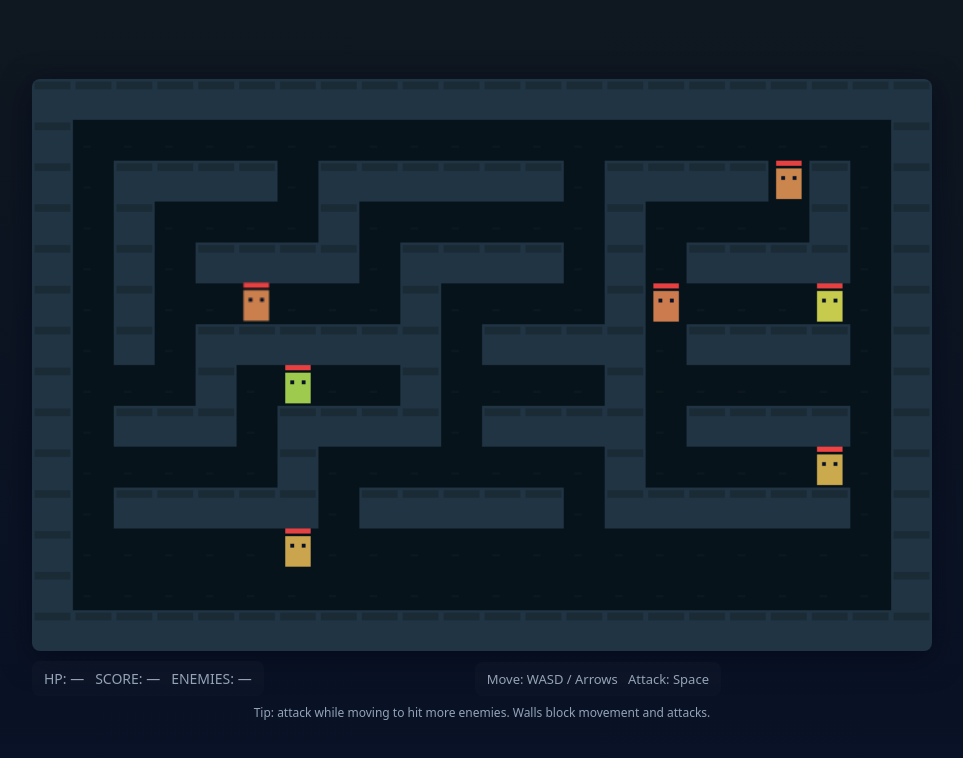
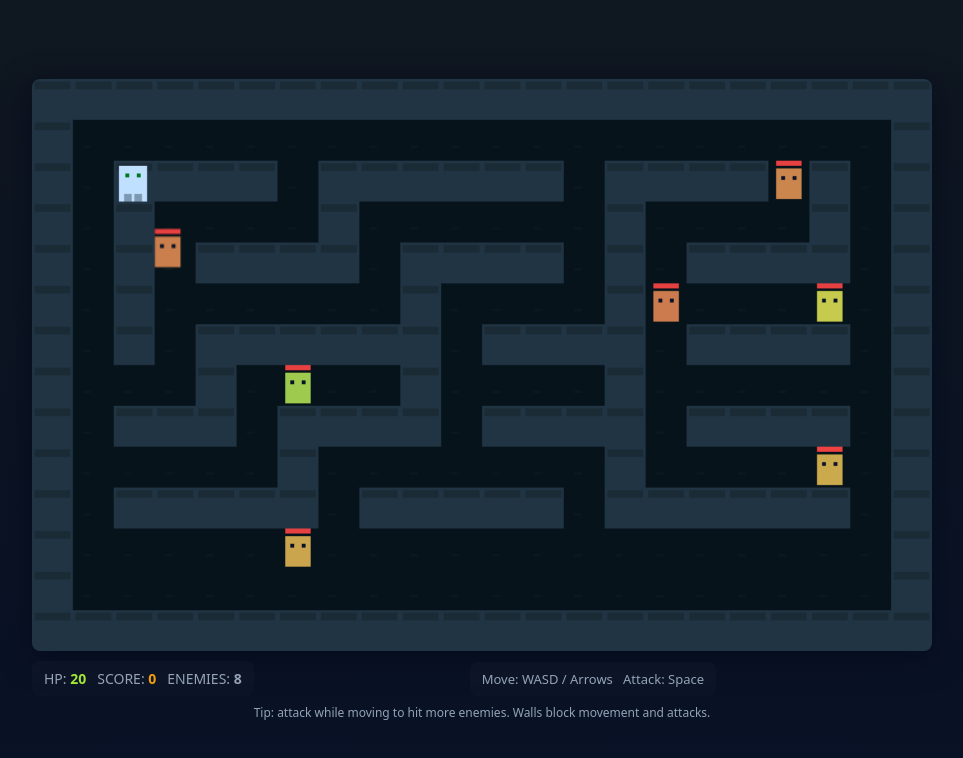
Before and after one commit to DragonRabbit300/Fun-game, a plain HTML site: page index.html in a window 1280 px wide. Both pictures are taken after a click on the button "Start Game". Shown: the whole page, without its empty margins (158-1121 px from the left). Drawn offline with Linux system fonts and the light colour scheme.

Commit message:
Update index.html

```diff
--- a/index.html
+++ b/index.html
@@ -58,34 +58,31 @@
 
 <script>
 /* ---------------------------
-   Mini Dungeon Crawler
-   Single-file. No external assets.
-   Controls: WASD or arrow keys to move, Space to attack.
-   --------------------------- */
+   Mini Dungeon Crawler (fixed movement)
+   Controls: WASD / Arrows to move, Space to attack.
+--------------------------- */
 
 const canvas = document.getElementById('c');
 const ctx = canvas.getContext('2d');
 
-const SCALE = 2; // drawing scale multiplier for crisp look
-const TILE = 32; // tile pixel size
+const TILE = 32;
 const MAP_COLS = 22;
 const MAP_ROWS = 14;
-
-// resize to logical pixel size (keeps canvas CSS width responsive)
 canvas.width = TILE * MAP_COLS;
 canvas.height = TILE * MAP_ROWS;
 
-// DOM elements
 const hud = document.getElementById('hud');
 const startBtn = document.getElementById('startBtn');
 const restartBtn = document.getElementById('restartBtn');
 
 let keys = {};
-window.addEventListener('keydown', e => { keys[e.key.toLowerCase()] = true; if (e.key === " "){ e.preventDefault(); }});
+window.addEventListener('keydown', e => {
+  keys[e.key.toLowerCase()] = true;
+  if (e.key === " ") e.preventDefault();
+});
 window.addEventListener('keyup', e => { keys[e.key.toLowerCase()] = false; });
 
-/* ---------- Map: 0-floor,1-wall ---------- */
-/* simple dungeon layout — modify rows to change map */
+/* ---------- Map Layout ---------- */
 const rawMap = [
   "1111111111111111111111",
   "1000000000000000000001",
@@ -102,399 +99,299 @@ const rawMap = [
   "1000000000000000000001",
   "1111111111111111111111",
 ];
+const MAP = rawMap.map(r => r.split('').map(Number));
 
-/* Convert to 2D int array */
-const MAP = rawMap.map(row => row.split('').map(ch => parseInt(ch)));
-
-function isWallTile(col,row){
-  if (row<0||col<0||row>=MAP_ROWS||col>=MAP_COLS) return true;
-  return MAP[row][col] === 1;
+function isWallTile(c,r){
+  if (r<0||c<0||r>=MAP_ROWS||c>=MAP_COLS) return true;
+  return MAP[r][c] === 1;
 }
-
-/* Helper: clamp movement to avoid walls */
 function collideWithMap(x,y,w,h){
-  // check four corners
   const left = Math.floor(x / TILE);
   const right = Math.floor((x + w - 1) / TILE);
   const top = Math.floor(y / TILE);
   const bottom = Math.floor((y + h - 1) / TILE);
-  return isWallTile(left,top) || isWallTile(right,top) || isWallTile(left,bottom) || isWallTile(right,bottom);
+  return isWallTile(left,top)||isWallTile(right,top)||isWallTile(left,bottom)||isWallTile(right,bottom);
 }
 
 /* ---------- Entities ---------- */
-class Entity {
+class Entity{
   constructor(x,y,w,h){
-    this.x = x; this.y = y; this.w = w; this.h = h;
-    this.vx = 0; this.vy = 0;
-    this.hp = 10;
-    this.maxHp = 10;
-    this.dead = false;
+    this.x=x;this.y=y;this.w=w;this.h=h;
+    this.vx=0;this.vy=0;
+    this.hp=10;this.maxHp=10;this.dead=false;
   }
-  center(){ return {x: this.x + this.w/2, y: this.y + this.h/2}; }
-  intersects(other){
-    return !(this.x + this.w <= other.x || this.x >= other.x + other.w ||
-             this.y + this.h <= other.y || this.y >= other.y + other.h);
+  center(){return {x:this.x+this.w/2,y:this.y+this.h/2};}
+  intersects(o){
+    return !(this.x+this.w<=o.x||this.x>=o.x+o.w||this.y+this.h<=o.y||this.y>=o.y+o.h);
   }
 }
 
-/* Player */
-const player = new Entity(TILE*2 + 4, TILE*2 + 4, 22, 28);
-// pixels per second
-player.speed = 120;
-player.facing = 'down'; // up/down/left/right
-player.score = 0;
-player.attackCooldown = 0;
-player.attackDuration = 0;
-player.attackRange = 28;
-player.attackDamage = 6;
+const player=new Entity(TILE*2+4,TILE*2+4,22,28);
+player.speed=120; // pixels/sec
+player.facing='down';
+player.score=0;
+player.attackCooldown=0;
+player.attackDuration=0;
+player.attackRange=28;
+player.attackDamage=6;
 
-/* Enemy simple class */
-class Enemy extends Entity {
+class Enemy extends Entity{
   constructor(x,y){
     super(x,y,20,24);
-   // enemy speed in pixels per second (slower than player)
-    this.speed = 40 + Math.random()*20;
-    this.maxHp = 8 + Math.floor(Math.random()*6);
-    this.hp = this.maxHp;
-    this.colorHue = 20 + Math.random()*80;
-    this.spawnTick = 0;
-    this.damage = 2;
+    this.speed=40+Math.random()*20;
+    this.maxHp=8+Math.floor(Math.random()*6);
+    this.hp=this.maxHp;
+    this.colorHue=20+Math.random()*80;
+    this.damage=2;
   }
   updateAI(){
-    // simple chase if near
-    const p = player.center();
-    const e = this.center();
-    const dx = p.x - e.x, dy = p.y - e.y;
-    const dist = Math.hypot(dx,dy);
-    if (dist < 200){
-      // move towards player
-      this.vx = (dx / dist) * this.speed;
-      this.vy = (dy / dist) * this.speed;
-    } else {
-      // idle wander
-      this.vx *= 0.95;
-      this.vy *= 0.95;
+    const p=player.center(), e=this.center();
+    const dx=p.x-e.x, dy=p.y-e.y;
+    const dist=Math.hypot(dx,dy);
+    if(dist<200){
+      this.vx=(dx/dist)*this.speed;
+      this.vy=(dy/dist)*this.speed;
+    }else{
+      this.vx*=0.95; this.vy*=0.95;
     }
   }
 }
 
-let enemies = [];
+let enemies=[];
 
-/* Spawn some enemies at map floor positions */
 function spawnEnemies(count=6){
-  enemies = [];
-  let tries = 0;
-  while (enemies.length < count && tries < 500){
+  enemies=[];
+  let tries=0;
+  while(enemies.length<count&&tries<500){
     tries++;
-    const col = 2 + Math.floor(Math.random()*(MAP_COLS-4));
-    const row = 2 + Math.floor(Math.random()*(MAP_ROWS-4));
-    if (!isWallTile(col,row)){
-      const px = col*TILE + 6;
-      const py = row*TILE + 6;
-      // make sure not spawning too close to player
-      const dx = px - player.x, dy = py - player.y;
-      if (Math.hypot(dx,dy) < 120) continue;
+    const col=2+Math.floor(Math.random()*(MAP_COLS-4));
+    const row=2+Math.floor(Math.random()*(MAP_ROWS-4));
+    if(!isWallTile(col,row)){
+      const px=col*TILE+6;
+      const py=row*TILE+6;
+      const dx=px-player.x, dy=py-player.y;
+      if(Math.hypot(dx,dy)<120) continue;
       enemies.push(new Enemy(px,py));
     }
   }
 }
 
 /* ---------- Game state ---------- */
-let running = false;
-let lastTime = 0;
-let accumulator = 0;
-const TICK = 1000 / 60; // 60hz
+let running=false;
+let lastTime=0, lastDt=0;
 
 function startGame(){
-  // initialize player and enemies
-  player.x = TILE*2 + 4; player.y = TILE*2 + 4;
-  player.hp = 20; player.maxHp = 20; player.score = 0;
-  player.attackCooldown = 0; player.attackDuration = 0;
+  player.x=TILE*2+4;player.y=TILE*2+4;
+  player.hp=20;player.maxHp=20;player.score=0;
+  player.attackCooldown=0;player.attackDuration=0;
   spawnEnemies(8);
-  running = true;
-  startBtn.style.display = 'none';
-  restartBtn.style.display = 'none';
-  lastTime = performance.now();
+  running=true;
+  startBtn.style.display='none';
+  restartBtn.style.display='none';
+  lastTime=performance.now();
   requestAnimationFrame(loop);
 }
-
 function endGame(){
-  running = false;
-  restartBtn.style.display = 'inline-block';
-  startBtn.style.display = 'none';
+  running=false;
+  restartBtn.style.display='inline-block';
 }
 
-/* ---------- Input & Movement ---------- */
+/* ---------- Input ---------- */
 function handleInput(dt){
-  let mx = 0, my = 0;
-  if (keys['arrowleft'] || keys['a']) mx -= 1;
-  if (keys['arrowright'] || keys['d']) mx += 1;
-  if (keys['arrowup'] || keys['w']) my -= 1;
-  if (keys['arrowdown'] || keys['s']) my += 1;
+  let mx=0,my=0;
+  if(keys['arrowleft']||keys['a'])mx-=1;
+  if(keys['arrowright']||keys['d'])mx+=1;
+  if(keys['arrowup']||keys['w'])my-=1;
+  if(keys['arrowdown']||keys['s'])my+=1;
+  if(mx!==0&&my!==0){const f=Math.sqrt(2)/2;mx*=f;my*=f;}
 
-  // normalize diagonal
-  if (mx !== 0 && my !== 0){ const f = Math.sqrt(2)/2; mx *= f; my *= f; }
+  const speed=player.speed;
+  player.vx=mx*speed;
+  player.vy=my*speed;
 
-  // apply movement
-  const speed = player.speed;
-  player.vx = mx * speed;
-  player.vy = my * speed;
-
-  // facing
-  if (Math.abs(mx) > Math.abs(my)){
-    player.facing = mx > 0 ? 'right' : 'left';
-  } else if (Math.abs(my) > 0){
-    player.facing = my > 0 ? 'down' : 'up';
+  if(Math.abs(mx)>Math.abs(my)){
+    player.facing=mx>0?'right':'left';
+  }else if(Math.abs(my)>0){
+    player.facing=my>0?'down':'up';
   }
 
-  // Attack (space)
-  if ((keys[' '] || keys['space']) && player.attackCooldown <= 0 && player.attackDuration<=0){
-    player.attackDuration = 160; // ms
-    player.attackCooldown = 400; // ms until next attack
+  if((keys[' ']||keys['space'])&&player.attackCooldown<=0&&player.attackDuration<=0){
+    player.attackDuration=160;
+    player.attackCooldown=400;
   }
 }
 
-/* Move entity with collision resolution */
-function moveEntity(e, dt){
-  const nextX = e.x + e.vx * dt;
-  if (!collideWithMap(nextX, e.y, e.w, e.h)) {
-    e.x = nextX;
-  } else {
-    // slide on X only if possible
-    // noop if blocked
-  }
-  const nextY = e.y + e.vy * dt;
-  if (!collideWithMap(e.x, nextY, e.w, e.h)) {
-    e.y = nextY;
-  }
+function moveEntity(e,dt){
+  const nextX=e.x+e.vx*dt;
+  if(!collideWithMap(nextX,e.y,e.w,e.h))e.x=nextX;
+  const nextY=e.y+e.vy*dt;
+  if(!collideWithMap(e.x,nextY,e.w,e.h))e.y=nextY;
 }
 
 /* ---------- Combat ---------- */
 function doAttackHit(){
-  // create attack hitbox in front of player depending on facing
-  const pcenter = player.center();
-  let hx = pcenter.x, hy = pcenter.y, hw = 14, hh = 14;
-  const r = player.attackRange;
-  if (player.facing === 'up') hy -= r;
-  if (player.facing === 'down') hy += r;
-  if (player.facing === 'left') hx -= r;
-  if (player.facing === 'right') hx += r;
-  // simple rectangle hit test vs enemies
-  enemies.forEach(en => {
-    if (en.dead) return;
-    const box = {x: hx - hw/2, y: hy - hh/2, w: hw, h: hh};
-    if (!(box.x + box.w <= en.x || box.x >= en.x + en.w || box.y + box.h <= en.y || box.y >= en.y + en.h)){
-      en.hp -= player.attackDamage;
-      if (en.hp <= 0){ en.dead = true; player.score += 10; }
+  const p=player.center();
+  let hx=p.x,hy=p.y,hw=14,hh=14,r=player.attackRange;
+  if(player.facing==='up')hy-=r;
+  if(player.facing==='down')hy+=r;
+  if(player.facing==='left')hx-=r;
+  if(player.facing==='right')hx+=r;
+  const box={x:hx-hw/2,y:hy-hh/2,w:hw,h:hh};
+  enemies.forEach(en=>{
+    if(en.dead)return;
+    if(!(box.x+box.w<=en.x||box.x>=en.x+en.w||box.y+box.h<=en.y||box.y>=en.y+en.h)){
+      en.hp-=player.attackDamage;
+      if(en.hp<=0){en.dead=true;player.score+=10;}
     }
   });
 }
 
 /* ---------- Update ---------- */
 function update(dt){
-  if (!running) return;
+  handleInput(dt);
+  moveEntity(player,dt);
 
-  // Input and movement
-  handleInput(dt);
-  moveEntity(player, dt);
+  if(player.attackCooldown>0)player.attackCooldown-=dt*1000;
+  if(player.attackDuration>0)player.attackDuration-=dt*1000;
 
-  // Attack timers (ms)
-  if (player.attackCooldown > 0) player.attackCooldown -= dt*1000;
-  if (player.attackDuration > 0){
-    player.attackDuration -= dt*1000;
-    // on beginning of attack window, check hits (only once)
-    if (player.attackDuration > 0 && player.attackDuration < 160 - 20){ /* ensure not repeated */ }
-  }
-  // We'll trigger the hit once when attack begins: detect rising edge by a flag
-  if (!player._wasAttacking && player.attackDuration > 0){
-    doAttackHit();
-  }
-  player._wasAttacking = player.attackDuration > 0;
+  if(!player._wasAttacking&&player.attackDuration>0){doAttackHit();}
+  player._wasAttacking=player.attackDuration>0;
 
-  // Enemies update
-  enemies.forEach(en => {
-    if (en.dead) return;
+  enemies.forEach(en=>{
+    if(en.dead)return;
     en.updateAI();
-    moveEntity(en, dt);
-    // enemy-player collision
-    if (en.intersects(player)){
-      // simple cooldownless damage on contact (with small push)
-      if (!en._hitCooldown || en._hitCooldown <= 0){
-        player.hp -= en.damage;
-        en._hitCooldown = 600; // ms between hits from this enemy
-        // knockback
-        const dx = player.x - en.x, dy = player.y - en.y;
-        const len = Math.hypot(dx,dy) || 1;
-        player.x += (dx/len)*8;
-        player.y += (dy/len)*8;
+    moveEntity(en,dt);
+    if(en.intersects(player)){
+      if(!en._hitCooldown||en._hitCooldown<=0){
+        player.hp-=en.damage;
+        en._hitCooldown=600;
+        const dx=player.x-en.x,dy=player.y-en.y;
+        const len=Math.hypot(dx,dy)||1;
+        player.x+=(dx/len)*8;
+        player.y+=(dy/len)*8;
       }
     }
-    if (en._hitCooldown > 0) en._hitCooldown -= dt*1000;
-    if (en.hp <= 0) en.dead = true;
+    if(en._hitCooldown>0)en._hitCooldown-=dt*1000;
+    if(en.hp<=0)en.dead=true;
   });
 
-  // remove dead enemies after small delay and maybe spawn new waves
-  const alive = enemies.filter(e => !e.dead);
-  if (alive.length === 0){
-    // reward and spawn next wave
-    player.score += 50;
-    spawnEnemies(6 + Math.floor(Math.random()*6));
+  const alive=enemies.filter(e=>!e.dead);
+  if(alive.length===0){
+    player.score+=50;
+    spawnEnemies(6+Math.floor(Math.random()*6));
   }
 
-  // player death
-  if (player.hp <= 0){
-    endGame();
-  }
+  if(player.hp<=0)endGame();
 }
 
 /* ---------- Draw ---------- */
 function drawMap(){
-  for (let r=0;r<MAP_ROWS;r++){
-    for (let c=0;c<MAP_COLS;c++){
-      const tile = MAP[r][c];
-      const x = c*TILE, y = r*TILE;
-      if (tile === 1){
-        // wall
-        ctx.fillStyle = '#213444';
+  for(let r=0;r<MAP_ROWS;r++){
+    for(let c=0;c<MAP_COLS;c++){
+      const t=MAP[r][c];
+      const x=c*TILE,y=r*TILE;
+      if(t===1){
+        ctx.fillStyle='#213444';
         ctx.fillRect(x,y,TILE,TILE);
-        // wall detail
-        ctx.fillStyle = '#1a2b36';
+        ctx.fillStyle='#1a2b36';
         ctx.fillRect(x+2,y+2,TILE-4,6);
-      } else {
-        // floor
-        ctx.fillStyle = '#07131a';
+      }else{
+        ctx.fillStyle='#07131a';
         ctx.fillRect(x,y,TILE,TILE);
-        // subtle texture
-        ctx.fillStyle = 'rgba(255,255,255,0.02)';
+        ctx.fillStyle='rgba(255,255,255,0.02)';
         ctx.fillRect(x+8,y+20,6,2);
       }
     }
   }
 }
 
-let walkAnim = 0;
+let walkAnim=0;
 function drawEntity(ent){
-  // basic body
-  if (ent === player){
-    // player color and simple leg animation by oscillation
-    // scale animation by movement speed (player.vx/vy are px/s), dt is seconds
-    walkAnim += 0.02 * Math.hypot(player.vx, player.vy) * (lastDt || 0.016);
-    const legOffset = Math.sin(walkAnim)*2;
-    // body
-    ctx.fillStyle = '#bfe0ff';
-    ctx.fillRect(ent.x, ent.y, ent.w, ent.h);
-    // eyes
-    ctx.fillStyle = '#072';
-    ctx.fillRect(ent.x + ent.w/2 - 6, ent.y + 6, 3,3);
-    ctx.fillRect(ent.x + ent.w/2 + 3, ent.y + 6, 3,3);
-    // legs (animated)
-    ctx.fillStyle = '#7d98b1';
-    ctx.fillRect(ent.x + 4, ent.y + ent.h - 6 + legOffset, 6, 6);
-    ctx.fillRect(ent.x + ent.w - 10, ent.y + ent.h - 6 - legOffset, 6, 6);
-
-    // if attacking, draw a sword / slash
-    if (player.attackDuration > 0){
+  if(ent===player){
+    walkAnim+=0.0004*Math.hypot(player.vx,player.vy);
+    const legOffset=Math.sin(walkAnim*100)*2;
+    ctx.fillStyle='#bfe0ff';
+    ctx.fillRect(ent.x,ent.y,ent.w,ent.h);
+    ctx.fillStyle='#072';
+    ctx.fillRect(ent.x+ent.w/2-6,ent.y+6,3,3);
+    ctx.fillRect(ent.x+ent.w/2+3,ent.y+6,3,3);
+    ctx.fillStyle='#7d98b1';
+    ctx.fillRect(ent.x+4,ent.y+ent.h-6+legOffset,6,6);
+    ctx.fillRect(ent.x+ent.w-10,ent.y+ent.h-6-legOffset,6,6);
+    if(player.attackDuration>0){
       ctx.save();
-      ctx.translate(ent.x + ent.w/2, ent.y + ent.h/2);
-      let ang = 0;
-      if (player.facing === 'up') ang = -Math.PI/2;
-      if (player.facing === 'down') ang = Math.PI/2;
-      if (player.facing === 'left') ang = Math.PI;
-      if (player.facing === 'right') ang = 0;
+      ctx.translate(ent.x+ent.w/2,ent.y+ent.h/2);
+      let ang=0;
+      if(player.facing==='up')ang=-Math.PI/2;
+      if(player.facing==='down')ang=Math.PI/2;
+      if(player.facing==='left')ang=Math.PI;
+      if(player.facing==='right')ang=0;
       ctx.rotate(ang);
-      ctx.fillStyle = 'rgba(245,158,11,0.95)';
-      ctx.fillRect(12, -6, 18, 12);
-      // slash glow
-      ctx.fillStyle = 'rgba(245,158,11,0.25)';
-      ctx.fillRect(24, -14, 18, 28);
+      ctx.fillStyle='rgba(245,158,11,0.95)';
+      ctx.fillRect(12,-6,18,12);
+      ctx.fillStyle='rgba(245,158,11,0.25)';
+      ctx.fillRect(24,-14,18,28);
       ctx.restore();
     }
-  } else {
-    // enemy
-    const hue = ent.colorHue || 40;
-    ctx.fillStyle = `hsl(${hue} 55% 55%)`;
-    ctx.fillRect(ent.x, ent.y, ent.w, ent.h);
-    // eyes
-    ctx.fillStyle = '#071127';
-    ctx.fillRect(ent.x + ent.w/2 - 6, ent.y + 6, 3,3);
-    ctx.fillRect(ent.x + ent.w/2 + 3, ent.y + 6, 3,3);
-    // health bar
-    const hpRatio = Math.max(0, ent.hp / ent.maxHp);
-    ctx.fillStyle = 'rgba(0,0,0,0.5)';
-    ctx.fillRect(ent.x, ent.y - 6, ent.w, 4);
-    ctx.fillStyle = `rgba(255,70,70,0.9)`;
-    ctx.fillRect(ent.x, ent.y - 6, ent.w * hpRatio, 4);
+  }else{
+    const hue=ent.colorHue||40;
+    ctx.fillStyle=`hsl(${hue} 55% 55%)`;
+    ctx.fillRect(ent.x,ent.y,ent.w,ent.h);
+    ctx.fillStyle='#071127';
+    ctx.fillRect(ent.x+ent.w/2-6,ent.y+6,3,3);
+    ctx.fillRect(ent.x+ent.w/2+3,ent.y+6,3,3);
+    const hpRatio=Math.max(0,ent.hp/ent.maxHp);
+    ctx.fillStyle='rgba(0,0,0,0.5)';
+    ctx.fillRect(ent.x,ent.y-6,ent.w,4);
+    ctx.fillStyle='rgba(255,70,70,0.9)';
+    ctx.fillRect(ent.x,ent.y-6,ent.w*hpRatio,4);
   }
 }
 
-/* Draw UI */
 function drawUI(){
-  const enemiesLeft = enemies.filter(e => !e.dead).length;
-  hud.innerHTML = `HP: <strong style="color:${player.hp>8?'#a3e635':'#fb7185'}">${Math.max(0,player.hp)}</strong> &nbsp; SCORE: <strong style="color:#f59e0b">${player.score}</strong> &nbsp; ENEMIES: <strong>${enemiesLeft}</strong>`;
+  const alive=enemies.filter(e=>!e.dead).length;
+  hud.innerHTML=`HP: <strong style="color:${player.hp>8?'#a3e635':'#fb7185'}">${Math.max(0,player.hp)}</strong> &nbsp; SCORE: <strong style="color:#f59e0b">${player.score}</strong> &nbsp; ENEMIES: <strong>${alive}</strong>`;
 }
 
-/* ---------- Game Loop ---------- */
+/* ---------- Loop ---------- */
 function loop(now){
-  const dt = Math.min(32, (now - lastTime)) / 1000; // seconds, clamp large frames
-  lastTime = now;
-
-  if (running){
-    update(dt);
-  }
-
-  // clear
+  const dt=Math.min(32,(now-lastTime))/1000;
+  lastTime=now; lastDt=dt;
+  if(running)update(dt);
   ctx.clearRect(0,0,canvas.width,canvas.height);
-
-  // draw
   drawMap();
-  // draw dead enemies faintly
-  enemies.forEach(e => {
-    if (e.dead){
-      ctx.globalAlpha = 0.25;
-      drawEntity(e);
-      ctx.globalAlpha = 1;
-    }
-  });
-  // draw alive enemies
-  enemies.forEach(e => { if (!e.dead) drawEntity(e); });
-  // player
+  enemies.forEach(e=>{if(e.dead){ctx.globalAlpha=0.25;drawEntity(e);ctx.globalAlpha=1;}});
+  enemies.forEach(e=>{if(!e.dead)drawEntity(e);});
   drawEntity(player);
-
-  // HUD
   drawUI();
-
-  // overlays when not running
-  if (!running){
-    ctx.fillStyle = 'rgba(2,6,13,0.65)';
+  if(!running){
+    ctx.fillStyle='rgba(2,6,13,0.65)';
     ctx.fillRect(0,0,canvas.width,canvas.height);
-    ctx.fillStyle = '#dbeafe';
-    ctx.font = '28px system-ui';
-    ctx.textAlign = 'center';
-    ctx.fillText('Mini Dungeon Crawler', canvas.width/2, canvas.height/2 - 20);
-    ctx.font = '16px system-ui';
-    ctx.fillStyle = '#94a3b8';
-    ctx.fillText('Press Start to enter the dungeon', canvas.width/2, canvas.height/2 + 6);
-    if (player.hp <= 0){
-      ctx.fillStyle = '#fb7185';
-      ctx.font = '18px system-ui';
-      ctx.fillText('Game Over — You died', canvas.width/2, canvas.height/2 + 40);
-      ctx.fillStyle = '#f59e0b';
-      ctx.font = '14px system-ui';
-      ctx.fillText(`Final Score: ${player.score}`, canvas.width/2, canvas.height/2 + 64);
+    ctx.fillStyle='#dbeafe';
+    ctx.font='28px system-ui';
+    ctx.textAlign='center';
+    ctx.fillText('Mini Dungeon Crawler',canvas.width/2,canvas.height/2-20);
+    ctx.font='16px system-ui';
+    ctx.fillStyle='#94a3b8';
+    ctx.fillText('Press Start to enter the dungeon',canvas.width/2,canvas.height/2+6);
+    if(player.hp<=0){
+      ctx.fillStyle='#fb7185';
+      ctx.font='18px system-ui';
+      ctx.fillText('Game Over — You died',canvas.width/2,canvas.height/2+40);
+      ctx.fillStyle='#f59e0b';
+      ctx.font='14px system-ui';
+      ctx.fillText(`Final Score: ${player.score}`,canvas.width/2,canvas.height/2+64);
     }
   }
-
   requestAnimationFrame(loop);
 }
 
-/* ---------- UI actions ---------- */
-startBtn.addEventListener('click', () => { startGame(); });
-restartBtn.addEventListener('click', () => { startGame(); });
+/* ---------- UI ---------- */
+startBtn.addEventListener('click',()=>startGame());
+restartBtn.addEventListener('click',()=>startGame());
 
-/* Kick initial render */
-lastTime = performance.now();
+lastTime=performance.now();
 requestAnimationFrame(loop);
-
 </script>
 </body>
 </html>
```
